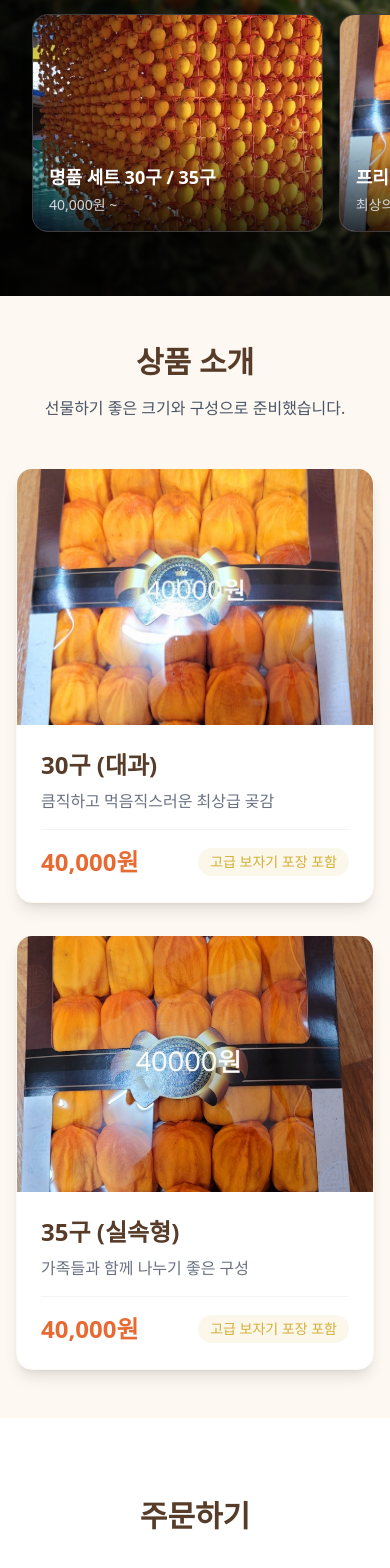
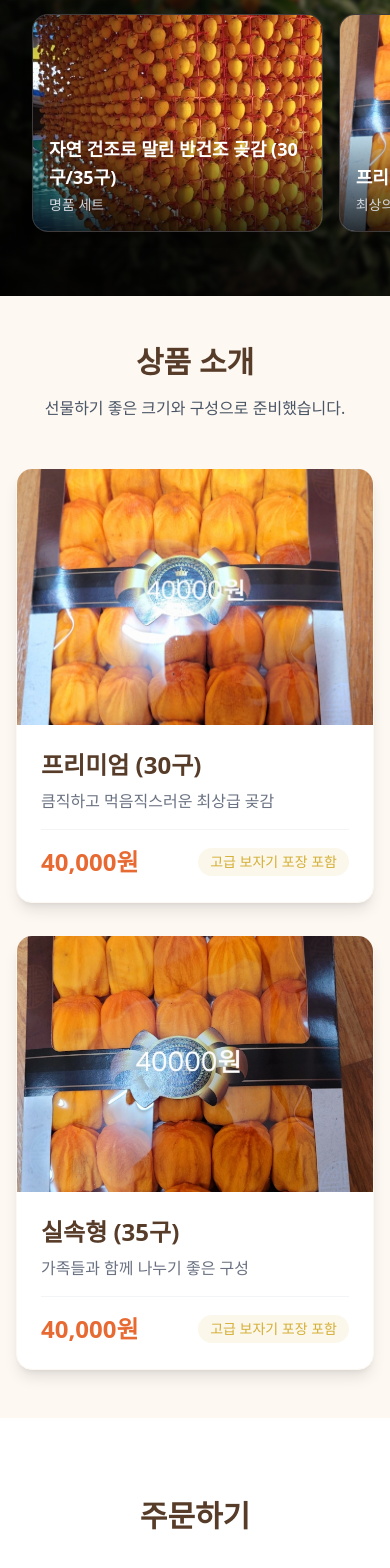
Before and after one commit to JunHyungKang/gotgam, a Next.js app: page / in a window 390 px wide. Shown: the part 414-1982 px from the top of the page. Built offline with nearby package versions, Linux system fonts and the light colour scheme; no server answers; a web font is replaced by a local one.

Commit message:
콘텐츠 업데이트 및 모바일 레이아웃 수정, README 오타 수정

```diff
--- a/src/app/globals.css
+++ b/src/app/globals.css
@@ -10,4 +10,11 @@
 body {
   background-color: var(--color-gotgam-cream);
   color: var(--color-gotgam-brown);
+  overflow-x: hidden;
+  max-width: 100vw;
 }
+
+html {
+  overflow-x: hidden;
+  max-width: 100vw;
+}
--- a/src/components/Hero.tsx
+++ b/src/components/Hero.tsx
@@ -7,8 +7,8 @@ import { useState, useEffect } from 'react'
 const productImages = [
     {
         src: "/images/uploaded_image_3_1765804097961.jpg",
-        title: "명품 세트 30구 / 35구",
-        desc: "40,000원 ~"
+        title: "자연 건조로 말린 반건조 곶감 (30구/35구)",
+        desc: "명품 세트"
     },
     {
         src: "/images/uploaded_image_0_1765804097961.jpg",
--- a/src/components/OrderForm.tsx
+++ b/src/components/OrderForm.tsx
@@ -352,7 +352,7 @@ export default function OrderForm() {
                             {/* Product 1: 30구 */}
                             <div className="flex justify-between items-center border-b border-gray-200 pb-4">
                                 <div>
-                                    <p className="font-bold text-lg text-gray-800">30구 (대과)</p>
+                                    <p className="font-bold text-lg text-gray-800">프리미엄 (30구)</p>
                                     <p className="text-gotgam-brown">40,000원</p>
                                 </div>
                                 <div className="flex items-center space-x-3">
@@ -383,7 +383,7 @@ export default function OrderForm() {
                             {/* Product 2: 35구 */}
                             <div className="flex justify-between items-center pb-2">
                                 <div>
-                                    <p className="font-bold text-lg text-gray-800">35구 (실속형)</p>
+                                    <p className="font-bold text-lg text-gray-800">실속형 (35구)</p>
                                     <p className="text-gotgam-brown">40,000원</p>
                                 </div>
                                 <div className="flex items-center space-x-3">
--- a/src/components/ProductSection.tsx
+++ b/src/components/ProductSection.tsx
@@ -24,7 +24,7 @@ export default function ProductSection() {
                         </div>
                         <div className="p-6">
                             <h3 className="text-2xl font-bold text-gotgam-brown mb-2">
-                                30구 (대과)
+                                프리미엄 (30구)
                             </h3>
                             <p className="text-gray-500 mb-4">큼직하고 먹음직스러운 최상급 곶감</p>
                             <div className="flex justify-between items-center border-t border-gray-100 pt-4">
@@ -50,7 +50,7 @@ export default function ProductSection() {
                         </div>
                         <div className="p-6">
                             <h3 className="text-2xl font-bold text-gotgam-brown mb-2">
-                                35구 (실속형)
+                                실속형 (35구)
                             </h3>
                             <p className="text-gray-500 mb-4">가족들과 함께 나누기 좋은 구성</p>
                             <div className="flex justify-between items-center border-t border-gray-100 pt-4">
```
Also changed, not shown: 1 other file (tests, documents, lock files or other folders).
